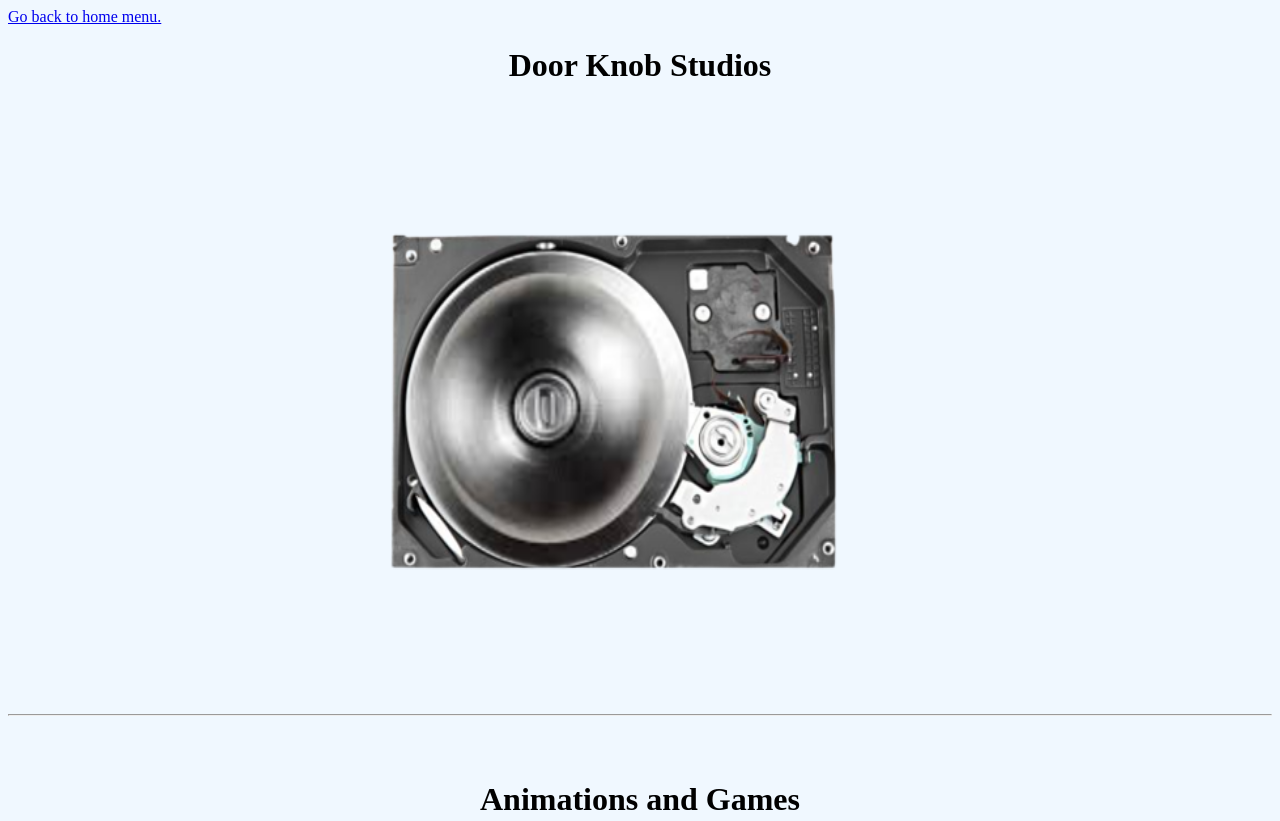
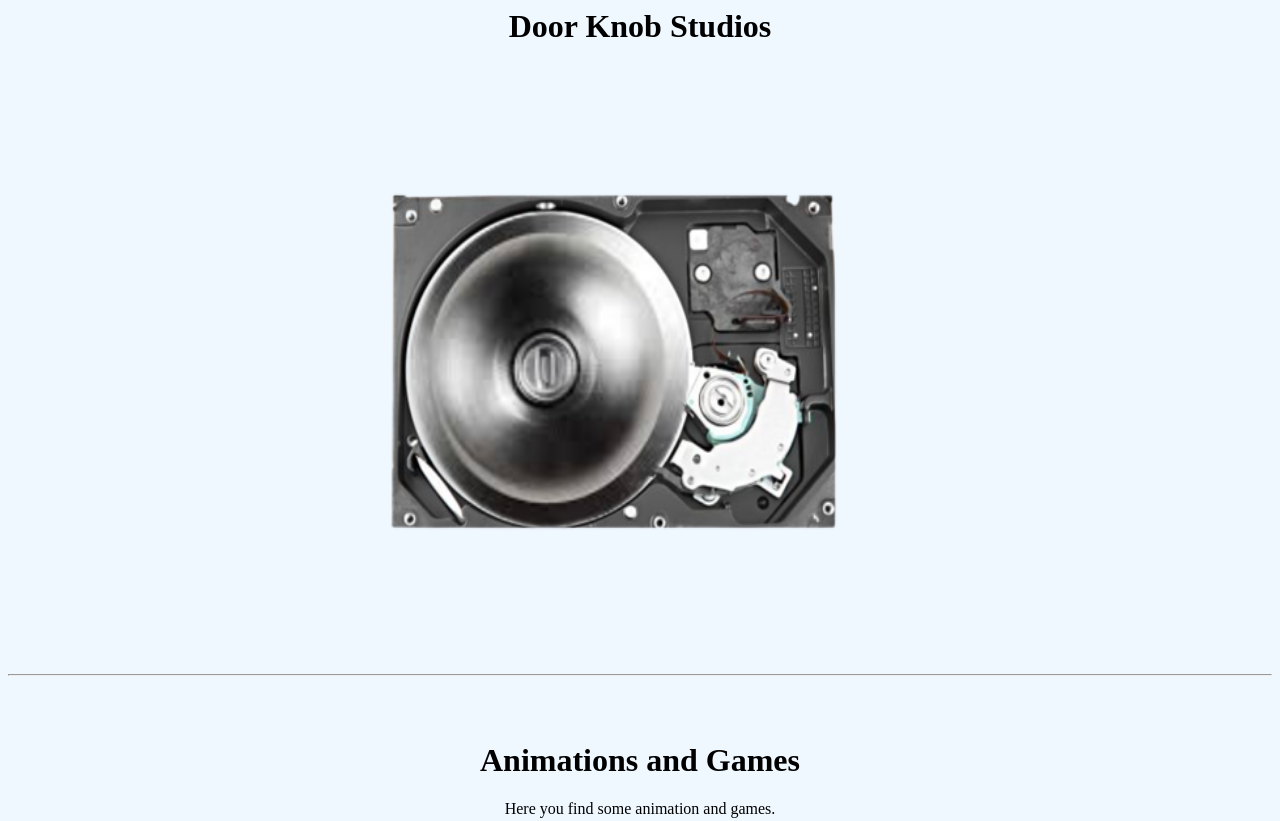
Before and after one commit to Koolcoder123/DoorKnobStudios, a plain HTML site: page games.htm in a window 1280 px wide. Shown: the top 821 px of the page. Drawn offline with Linux system fonts and the light colour scheme.

Commit message:
Update games.htm

```diff
--- a/games.htm
+++ b/games.htm
@@ -5,7 +5,7 @@
     </title>
   </head>
   <body style="background-color:#F0F8FF;">
-    <a href="index.html">Go back to home menu.</a>
+
     <center>
       <h1>Door Knob Studios</h1>
       <img src="doorknobsoftware.png" alt="Girl in a jacket" width="800" height="600">
```
